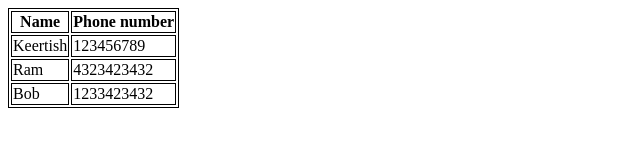
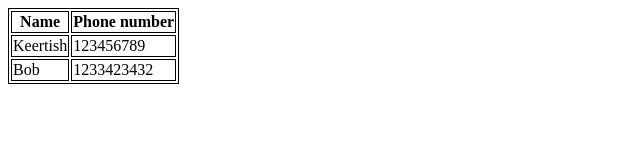
Before and after one commit to RKeertishKumar/phone-book, a plain HTML site: page index.html in a window 1280 px wide. Shown: the whole page, without its empty margins (0-640 px from the left). Drawn offline with Linux system fonts and the light colour scheme.

Commit message:
Removed an old contact

```diff
--- a/index.html
+++ b/index.html
@@ -17,14 +17,9 @@
 			<td>123456789</td>
 		</tr>
 		<tr>
-			<td>Ram</td>
-			<td>4323423432</td>
-		</tr>
-		<tr>
 			<td>Bob</td>
 			<td>1233423432</td>
 		</tr>
-
 	</table>
 </body>
 </html>
```
